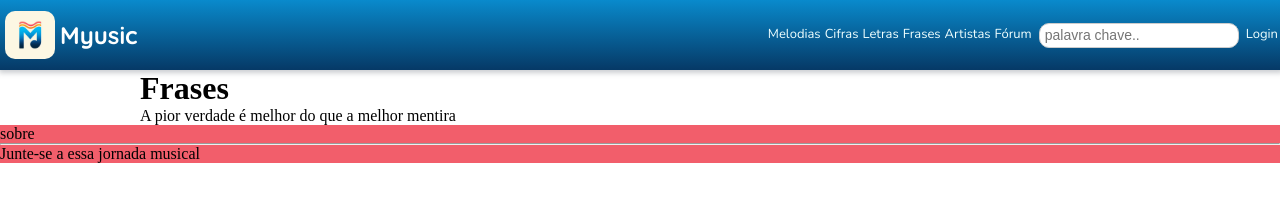
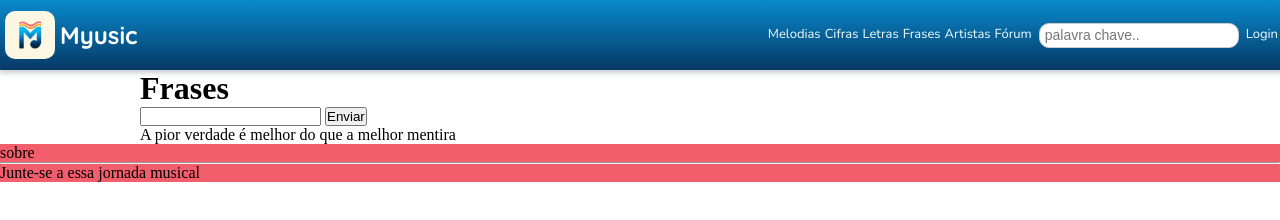
Before and after one commit to ElemCazumba/Myusic, a plain HTML site: page site-exemplo/frases/frases.html in a window 1280 px wide. Drawn offline with nearby package versions, Linux system fonts and the light colour scheme.

Commit message:
add Javascript
Iniciei o trabalho de Javascript ao site para inserir frase - obviamente falta o trabalho com banco de dados dentre outras coisas

```diff
--- a/site-exemplo/frases/frases.html
+++ b/site-exemplo/frases/frases.html
@@ -4,7 +4,8 @@
     <meta charset="UTF-8">
     <meta name="viewport" content="width=device-width, initial-scale=1.0">
     <link rel="stylesheet" href="stylefrases.css">
-    <title>Letras</title>
+    <title>Frases</title>
+    <script src="frases.js"></script>
 </head>
 <body>
     <header>
@@ -28,8 +29,10 @@
         </div>
     </header>
 
-    <main>
+    <main id="mainContent">
         <h1>Frases</h1>
+        <input type="text" name="txt1" id="txt1">
+        <button type="submit" onclick="inserir()">Enviar</button>
         <p>A pior verdade é melhor do que a melhor mentira</p>
     </main>
 
--- /dev/null
+++ b/site-exemplo/frases/frases.js
@@ -0,0 +1,10 @@
+function inserir() {
+    var frase = document.getElementById('txt1');
+    var new_frase = frase.value;
+
+    var p = document.createElement('p');
+    p.innerText = new_frase;
+
+    var mainContent = document.getElementById('mainContent');
+    mainContent.appendChild(p);
+}
```
